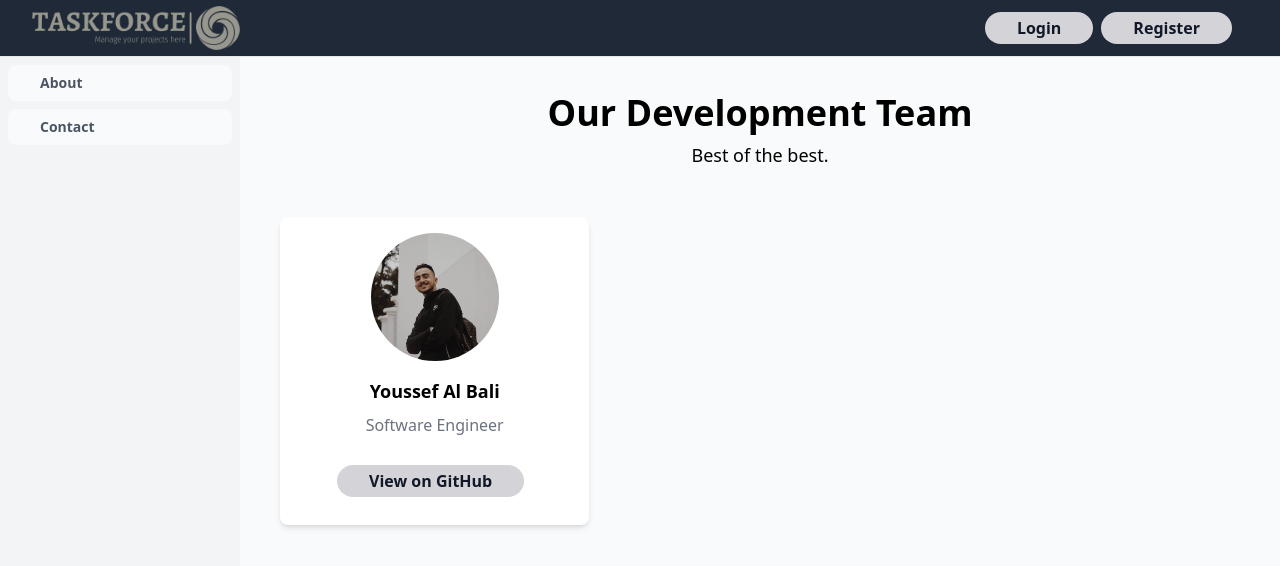
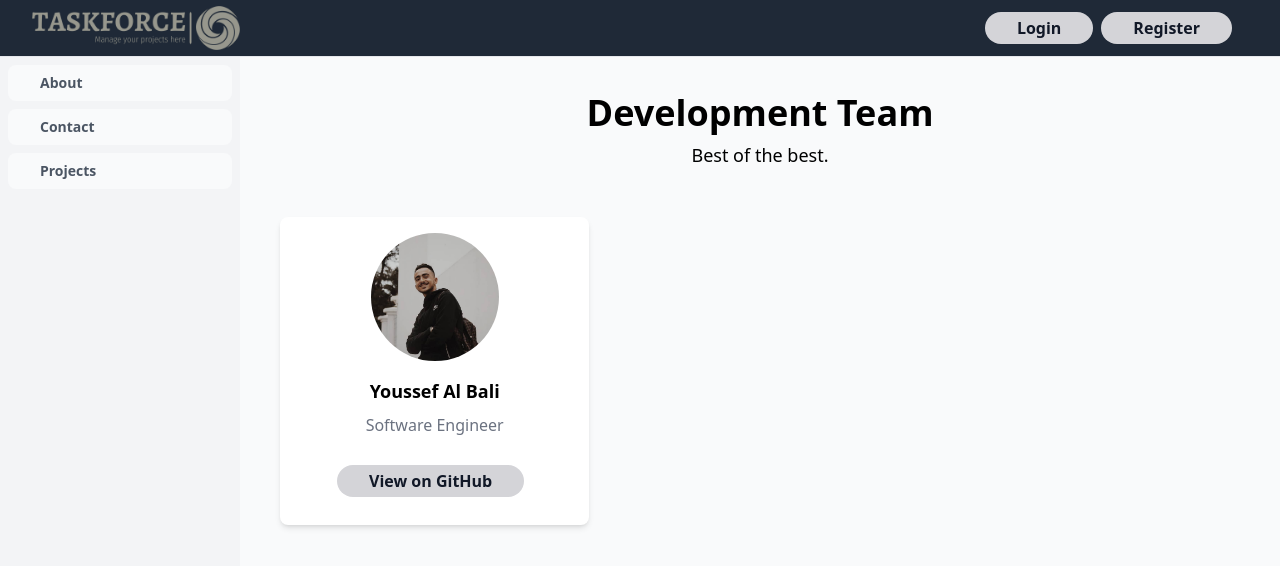
Before and after one commit to youssefalb/TaskForce, a Next.js app in the folder frontend/: page /contact in a window 1280 px wide. Shown: the top 566 px of the page. Built offline with nearby package versions, Linux system fonts and the light colour scheme; no server answers.

Commit message:
User can see now his projects

```diff
--- a/frontend/src/components/SideBar.tsx
+++ b/frontend/src/components/SideBar.tsx
@@ -20,6 +20,10 @@ export default function sideBar() {
         {
             href: "/contact",
             title: "Contact",
+        },
+        {
+            href: "/projects",
+            title: "Projects",
         }
     ]
 
--- a/frontend/src/pages/api/auth/[...nextauth].ts
+++ b/frontend/src/pages/api/auth/[...nextauth].ts
@@ -77,7 +77,7 @@ export default NextAuth({
                         },
                     });
 
-                    user.user_id = userDataResponse.data.user_id;
+                    user.id = userDataResponse.data.id;
                     user.email = userDataResponse.data.email;
                     user.username = userDataResponse.data.username;
                     user.role = userDataResponse.data.role;
@@ -111,7 +111,7 @@ export default NextAuth({
                 token.accessToken = session.user.accessToken;
                 token.role = session.user.role;
                 token.email = session.user.email;
-                token.user_id = session.user.user_id;
+                token.id = session.user.id;
                 token.first_name = session.user.first_name;
                 token.last_name = session.user.last_name;
                 token.image = session.user.image;
@@ -128,7 +128,7 @@ export default NextAuth({
                 token.accessToken = user.accessToken;
                 token.role = user.role;
                 token.email = user.email;
-                token.user_id = user.user_id;
+                token.id = user.id;
                 token.first_name = user.first_name;
                 token.last_name = user.last_name;
                 token.image = user.image;
@@ -148,7 +148,7 @@ export default NextAuth({
             // console.log("ssssssssssssssssssssssssssssession");
             // console.log(session);
             //add the id and role and all the other stuff to the session
-            session.user.user_id = token.user_id!;
+            session.user.id = token.id!;
             session.user.email = token.email!;
             session.user.username = token.username!;
             session.user.role = token.role!;
--- a/frontend/src/pages/contact.tsx
+++ b/frontend/src/pages/contact.tsx
@@ -10,7 +10,7 @@ function Contact() {
   return (
     <div className="bg-gray-50 min-h-screen">
       <div className="container mx-auto py-8">
-        <h1 className="text-4xl font-bold text-center mb-2 mt-1">Our Development Team</h1>
+        <h1 className="text-4xl font-bold text-center mb-2 mt-1">Development Team</h1>
         <p className="text-lg text-center mb-12">Best of the best.</p>
         <div className="grid grid-cols-3 gap-4 m-10">
           <div className="bg-white shadow-md rounded-lg p-4 flex flex-col items-center p-10">
--- /dev/null
+++ b/frontend/src/pages/projects.tsx
@@ -0,0 +1,39 @@
+import { getUserProjects } from '@/lib/projects';
+import { useSession } from 'next-auth/react';
+import Link from 'next/link';
+import { useEffect, useState } from 'react';
+
+
+const ProjectsPage: React.FC = () => {
+    const [projects, setProjects] = useState<any[]>([]);
+    const { data: session } = useSession();
+
+    useEffect(() => {
+        console.log('Kurwa sesja',session);
+        if (session?.user?.accessToken && session?.user?.id) {
+            getUserProjects(session.user.accessToken, session.user.id)
+                .then((data) => { setProjects(data); console.log(data); })
+                .catch((error) => console.error(error));
+        } else {
+            console.error("Access token or user ID is undefined.");
+        }
+
+    }, [session]);
+
+    return (
+        <div className="container mx-auto p-4">
+            <h1 className="text-2xl font-bold mb-4">Projects</h1>
+            <div className="grid grid-cols-2 md:grid-cols-3 lg:grid-cols-4 gap-4">
+                {projects.map((project) => (
+                    // <Link key={project.id} href={`/project/${project.id}`}>
+                        <a className="p-4 border rounded-lg border-gray-300 hover:border-blue-500 hover:bg-gray-100 transition duration-300">
+                            <h2 className="text-xl font-semibold mb-2">{project.title}</h2>
+                        </a>
+                    // </Link>
+                ))}
+            </div>
+        </div>
+    );
+};
+
+export default ProjectsPage;
--- a/frontend/src/types/next-auth.d.ts
+++ b/frontend/src/types/next-auth.d.ts
@@ -11,7 +11,7 @@ interface User {
   email?: string;
   username?: string;
   role?: string;
-  user_id?: string;
+  id?: string;
   first_name?: string;
   last_name?: string;
   image?: string;
@@ -41,7 +41,6 @@ declare module "next-auth/jwt" {
     accessToken?: string
     role?: Role
     email?: string
-    user_id?: string
     first_name?: string
     last_name?: string
     image?: string
```
Also changed, not shown: 1 other file (tests, documents, lock files or other folders).
